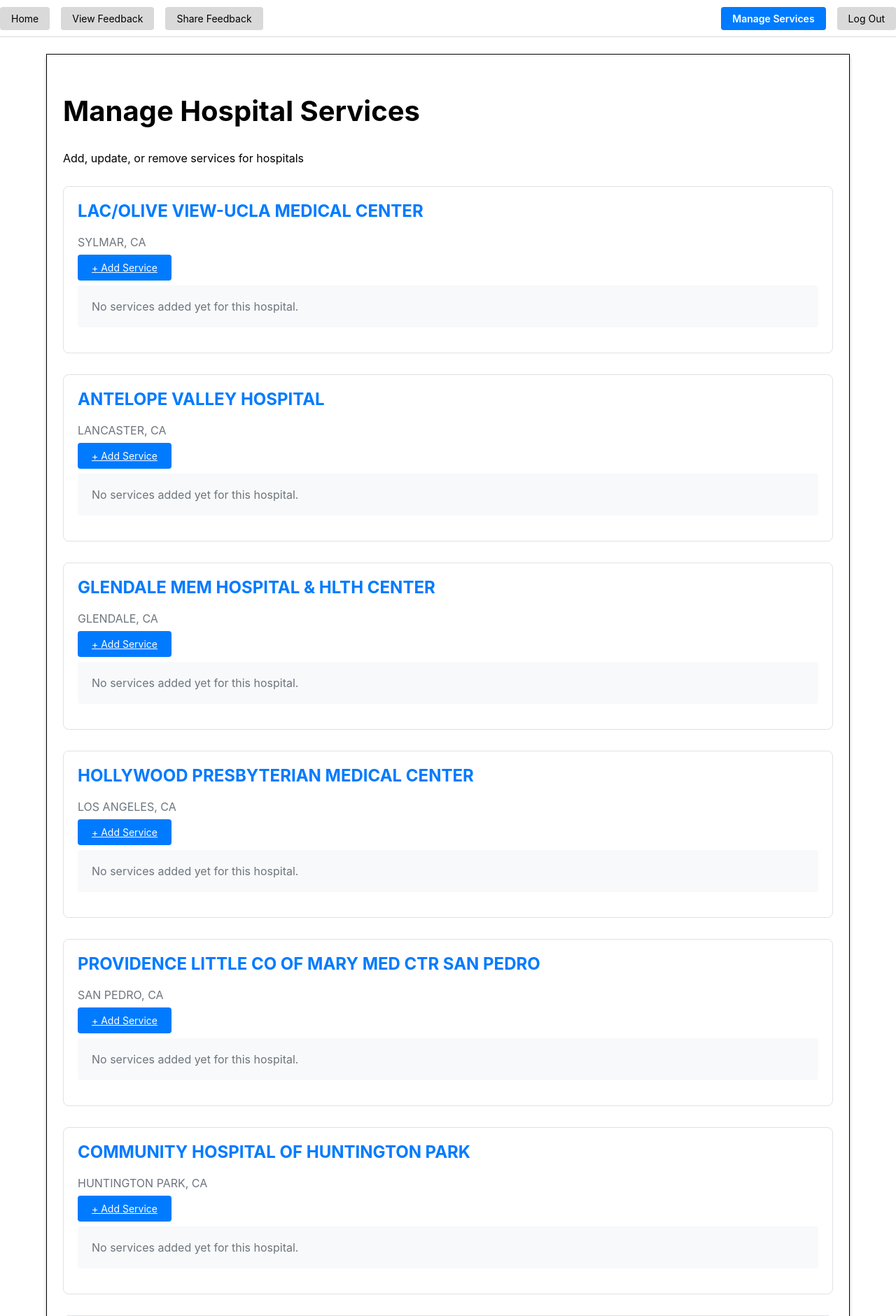
After one commit to davidmertenjones/ist-303-team-kanto-project, a Flask app: page /admin/services in a window 1280 px wide. The commit adds this page. Shown: the top 1881 px of the page at 70% size. Run offline with Flask 3, Linux system fonts and the light colour scheme; a user stored in the database is signed in; some libraries are stand-ins or nearby versions.

Commit message:
#49 and 51

```diff
--- a/hospital_search/app.py
+++ b/hospital_search/app.py
@@ -69,15 +69,41 @@
     childrens = db.Column(db.Integer, nullable=False)
     veterans = db.Column(db.Integer, nullable=False)
 
-#Review database model - stores user reviews for hospitals
+#Review database model - stores user reviews for hospitals (supports anonymous)
 class Review(db.Model):
     __tablename__ = 'review'
     id = db.Column(db.Integer, primary_key=True)
     hospital_name = db.Column(db.String(100), nullable=False)
-    user_id = db.Column(db.Integer, db.ForeignKey('user.id'), nullable=False)
+    user_id = db.Column(db.Integer, db.ForeignKey('user.id'), nullable=True)  # Nullable for anonymous
+    user_name = db.Column(db.String(50), nullable=True)  # For anonymous reviewers
     rating = db.Column(db.Integer, nullable=False)
     comment = db.Column(db.String(500), nullable=False)
     created_at = db.Column(db.String(50), nullable=False)
+    is_verified = db.Column(db.Integer, default=0)  # 1 if from logged-in user
+
+    @property
+    def reviewer_name(self):
+        """Get reviewer name (logged-in username or anonymous name)"""
+        if self.user_id:
+            user = User.query.get(self.user_id)
+            return user.username if user else "Unknown"
+        return self.user_name or "Anonymous"
+
+    @property
+    def is_anonymous(self):
+        """Check if review is from anonymous user"""
+        return self.user_id is None
+
+#Service database model - stores services offered by hospitals (managed by admins)
+class Service(db.Model):
+    __tablename__ = 'service'
+    id = db.Column(db.Integer, primary_key=True)
+    hospital_id = db.Column(db.String(100), db.ForeignKey('hospital.id'), nullable=False)
+    service_name = db.Column(db.String(100), nullable=False)
+    description = db.Column(db.String(500), nullable=True)
+    is_active = db.Column(db.Integer, default=1)  # 1 = active, 0 = inactive
+    created_at = db.Column(db.String(50), nullable=False)
+    updated_at = db.Column(db.String(50), nullable=False)
 
 #### FORMS ####
 
@@ -118,6 +144,30 @@
 
     comment = TextAreaField(validators=[
                            InputRequired(), Length(min=10, max=500)], render_kw={"placeholder": "Share your experience..."})
+
+class PublicFeedbackForm(FlaskForm):
+    hospital_name = StringField(validators=[
+                           InputRequired(), Length(min=2, max=100)], render_kw={"placeholder": "Hospital Name"})
+
+    your_name = StringField(validators=[
+                           InputRequired(), Length(min=2, max=50)], render_kw={"placeholder": "Your Name"})
+
+    rating = IntegerField(validators=[
+                           InputRequired(), NumberRange(min=1, max=5)], render_kw={"placeholder": "Rating (1-5)"})
+
+    comment = TextAreaField(validators=[
+                           InputRequired(), Length(min=10, max=500)], render_kw={"placeholder": "Share your experience..."})
+
+    submit = SubmitField('Submit Feedback')
+
+class ServiceForm(FlaskForm):
+    service_name = StringField(validators=[
+                           InputRequired(), Length(min=3, max=100)], render_kw={"placeholder": "Service Name"})
+
+    description = TextAreaField(validators=[
+                           Length(max=500)], render_kw={"placeholder": "Description (optional)"})
+
+    submit = SubmitField('Save Service')
 
 #### ROUTES ####
 #home - main "search by location" page
@@ -261,7 +311,8 @@
             user_id=current_user.id,
             rating=form.rating.data,
             comment=form.comment.data,
-            created_at=datetime.now().strftime('%Y-%m-%d %H:%M:%S')
+            created_at=datetime.now().strftime('%Y-%m-%d %H:%M:%S'),
+            is_verified=1
         )
         db.session.add(new_review)
         db.session.commit()
@@ -273,6 +324,165 @@
 
     return render_template('review.html', form=form, user_reviews=user_reviews)
 
+#### PUBLIC FEEDBACK (NO LOGIN REQUIRED) ####
+
+@app.route('/feedback', methods=['GET', 'POST'])
+def public_feedback():
+    """Public feedback submission - no login required"""
+    form = PublicFeedbackForm()
+
+    if form.validate_on_submit():
+        from datetime import datetime
+        new_feedback = Review(
+            hospital_name=form.hospital_name.data,
+            user_id=None,  # Anonymous
+            user_name=form.your_name.data,
+            rating=form.rating.data,
+            comment=form.comment.data,
+            created_at=datetime.now().strftime('%Y-%m-%d %H:%M:%S'),
+            is_verified=0  # Not verified
+        )
+        db.session.add(new_feedback)
+        db.session.commit()
+        flash('Thank you for your feedback!', 'success')
+        return redirect(url_for('view_feedback', hospital_name=form.hospital_name.data))
+
+    return render_template('public_feedback.html', form=form)
+
+@app.route('/feedback/view/<path:hospital_name>')
+def view_feedback(hospital_name):
+    """View all feedback for a specific hospital"""
+    reviews = Review.query.filter_by(hospital_name=hospital_name).order_by(Review.created_at.desc()).all()
+
+    # Calculate average rating
+    if reviews:
+        avg_rating = sum(r.rating for r in reviews) / len(reviews)
+    else:
+        avg_rating = 0
+
+    return render_template('view_feedback.html',
+                         hospital_name=hospital_name,
+                         reviews=reviews,
+                         avg_rating=round(avg_rating, 1),
+                         total_reviews=len(reviews))
+
+@app.route('/feedback/all')
+def all_feedback():
+    """View all hospitals with feedback"""
+    # Get unique hospital names with review counts and averages
+    from sqlalchemy import func
+    hospitals = db.session.query(
+        Review.hospital_name,
+        func.count(Review.id).label('review_count'),
+        func.avg(Review.rating).label('avg_rating')
+    ).group_by(Review.hospital_name).all()
+
+    return render_template('all_feedback.html', hospitals=hospitals)
+
+#### SERVICE MANAGEMENT (ADMIN ONLY) ####
+
+@app.route('/admin/services')
+@login_required
+def manage_services():
+    """Admin view: manage all hospital services"""
+    if not current_user.is_admin:
+        flash('Access denied. Admin privileges required.', 'danger')
+        return redirect(url_for('home'))
+
+    # Get all hospitals with their services
+    hospitals = Hospital.query.limit(10).all()  # Limit to first 10 for performance
+
+    # Get services for each hospital
+    hospital_services = {}
+    for hospital in hospitals:
+        hospital_services[hospital.id] = Service.query.filter_by(hospital_id=hospital.id).all()
+
+    return render_template('manage_services.html', hospitals=hospitals, hospital_services=hospital_services)
+
+@app.route('/admin/service/add/<hospital_id>', methods=['GET', 'POST'])
+@login_required
+def add_service(hospital_id):
+    """Admin: add a new service to a hospital"""
+    if not current_user.is_admin:
+        flash('Access denied.', 'danger')
+        return redirect(url_for('home'))
+
+    hospital = Hospital.query.get_or_404(hospital_id)
+    form = ServiceForm()
+
+    if form.validate_on_submit():
+        from datetime import datetime
+        timestamp = datetime.now().strftime('%Y-%m-%d %H:%M:%S')
+        new_service = Service(
+            hospital_id=hospital_id,
+            service_name=form.service_name.data,
+            description=form.description.data,
+            is_active=1,
+            created_at=timestamp,
+            updated_at=timestamp
+        )
+        db.session.add(new_service)
+        db.session.commit()
+        flash(f'Service "{new_service.service_name}" added successfully!', 'success')
+        return redirect(url_for('manage_services'))
+
+    return render_template('service_form.html', form=form, hospital=hospital, action='Add')
+
+@app.route('/admin/service/edit/<int:service_id>', methods=['GET', 'POST'])
+@login_required
+def edit_service(service_id):
+    """Admin: edit an existing service"""
+    if not current_user.is_admin:
+        flash('Access denied.', 'danger')
+        return redirect(url_for('home'))
+
+    service = Service.query.get_or_404(service_id)
+    hospital = Hospital.query.get(service.hospital_id)
+    form = ServiceForm()
+
+    if form.validate_on_submit():
+        from datetime import datetime
+        service.service_name = form.service_name.data
+        service.description = form.description.data
+        service.updated_at = datetime.now().strftime('%Y-%m-%d %H:%M:%S')
+        db.session.commit()
+        flash(f'Service "{service.service_name}" updated successfully!', 'success')
+        return redirect(url_for('manage_services'))
+
+    elif request.method == 'GET':
+        form.service_name.data = service.service_name
+        form.description.data = service.description
+
+    return render_template('service_form.html', form=form, hospital=hospital, service=service, action='Edit')
+
+@app.route('/admin/service/delete/<int:service_id>', methods=['POST'])
+@login_required
+def delete_service(service_id):
+    """Admin: deactivate a service (soft delete)"""
+    if not current_user.is_admin:
+        flash('Access denied.', 'danger')
+        return redirect(url_for('home'))
+
+    service = Service.query.get_or_404(service_id)
+    service.is_active = 0  # Soft delete
+    db.session.commit()
+    flash(f'Service "{service.service_name}" has been deactivated.', 'success')
+    return redirect(url_for('manage_services'))
+
+@app.route('/admin/service/activate/<int:service_id>', methods=['POST'])
+@login_required
+def activate_service(service_id):
+    """Admin: reactivate a service"""
+    if not current_user.is_admin:
+        flash('Access denied.', 'danger')
+        return redirect(url_for('home'))
+
+    service = Service.query.get_or_404(service_id)
+    service.is_active = 1  # Reactivate
+    db.session.commit()
+    flash(f'Service "{service.service_name}" has been activated.', 'success')
+    return redirect(url_for('manage_services'))
+
 #### RUN THE APP ####
 if __name__ == '__main__':
     app.run(debug=True, port=5000)
--- a/hospital_search/static/css/style.css
+++ b/hospital_search/static/css/style.css
@@ -56,6 +56,34 @@
 
 .admin-review-btn:hover {
   background: #0056b3 !important;
+}
+
+/* Danger button for delete actions */
+.btn-danger {
+  padding: 8px 16px;
+  background: #dc3545;
+  color: white;
+  border: none;
+  border-radius: 4px;
+  cursor: pointer;
+  font-size: 14px;
+  transition: background 0.3s ease;
+}
+
+.btn-danger:hover {
+  background: #c82333;
+}
+
+/* Form textarea */
+.form-textarea {
+  padding: 10px;
+  border: 1px solid #ccc;
+  border-radius: 4px;
+  font-family: var(--font-inter);
+  font-size: 14px;
+  resize: vertical;
+  width: 100%;
+  box-sizing: border-box;
 }
 
 /* Main container */
--- a/hospital_search/templates/admin_panel.html
+++ b/hospital_search/templates/admin_panel.html
@@ -21,8 +21,9 @@
 
     <!-- Quick Actions -->
     <div style="display: flex; gap: 16px; margin-top: 30px;">
+      <a href="{{ url_for('manage_services') }}" class="btn-primary">Manage Services</a>
+      <a href="{{ url_for('all_feedback') }}" class="btn-primary">View All Feedback</a>
       <a href="{{ url_for('home') }}" class="btn-primary">Back to Search</a>
-      <a href="{{ url_for('dashboard') }}" class="btn-primary">Dashboard</a>
     </div>
   </div>
 {% endblock %}
--- a/hospital_search/templates/base.html
+++ b/hospital_search/templates/base.html
@@ -17,7 +17,17 @@
     <div class="container">
       <!-- Top navigation (only auth links, no title) -->
       <nav class="level">
-        <div class="level-left"></div>
+        <div class="level-left">
+          <div class="level-item">
+            <a href="{{ url_for('home') }}">Home</a>
+          </div>
+          <div class="level-item">
+            <a href="{{ url_for('all_feedback') }}">View Feedback</a>
+          </div>
+          <div class="level-item">
+            <a href="{{ url_for('public_feedback') }}">Share Feedback</a>
+          </div>
+        </div>
         <div class="level-right">
           {% if not current_user.is_authenticated %}
           <div class="level-item">
@@ -30,13 +40,10 @@
           <!-- Admin/Review button - shows based on user role -->
           <div class="level-item">
             {% if current_user.is_admin %}
-              <a href="{{ url_for('admin_panel') }}" class="admin-review-btn">Admin Panel</a>
+              <a href="{{ url_for('manage_services') }}" class="admin-review-btn">Manage Services</a>
             {% else %}
               <a href="{{ url_for('review') }}" class="admin-review-btn">Leave Review</a>
             {% endif %}
-          </div>
-          <div class="level-item">
-            <a href="{{ url_for('home') }}">Home</a>
           </div>
           <div class="level-item">
             <a href="{{ url_for('logout') }}">Log Out</a>
--- /dev/null
+++ b/hospital_search/templates/manage_services.html
@@ -0,0 +1,90 @@
+{% extends 'base.html' %}
+
+{% block head_title %}Manage Services{% endblock %}
+
+{% block content %}
+<div class="catalog-shell">
+    <h1 class="catalog-title">Manage Hospital Services</h1>
+    <p>Add, update, or remove services for hospitals</p>
+
+    {% if hospitals %}
+        {% for hospital in hospitals %}
+        <div style="margin: 30px 0; padding: 20px; border: 1px solid #dee2e6; border-radius: 8px;">
+            <h2 style="color: #007bff; margin-top: 0;">{{ hospital.fac_name }}</h2>
+            <p style="color: #6c757d;">{{ hospital.city }}, {{ hospital.state }}</p>
+
+            <!-- Add Service Button -->
+            <div style="margin: 15px 0;">
+                <a href="{{ url_for('add_service', hospital_id=hospital.id) }}" class="btn-primary">
+                    + Add Service
+                </a>
+            </div>
+
+            <!-- Services Table -->
+            {% set services = hospital_services[hospital.id] %}
+            {% if services %}
+                <table style="width: 100%; border-collapse: collapse; margin-top: 20px;">
+                    <thead>
+                        <tr style="background: #f8f9fa; border-bottom: 2px solid #dee2e6;">
+                            <th style="padding: 12px; text-align: left;">Service Name</th>
+                            <th style="padding: 12px; text-align: left;">Description</th>
+                            <th style="padding: 12px; text-align: center;">Status</th>
+                            <th style="padding: 12px; text-align: center;">Actions</th>
+                        </tr>
+                    </thead>
+                    <tbody>
+                        {% for service in services %}
+                        <tr style="border-bottom: 1px solid #dee2e6;">
+                            <td style="padding: 12px;">{{ service.service_name }}</td>
+                            <td style="padding: 12px;">{{ service.description[:50] if service.description else '' }}...</td>
+                            <td style="padding: 12px; text-align: center;">
+                                {% if service.is_active %}
+                                    <span style="color: green; font-weight: bold;">✓ Active</span>
+                                {% else %}
+                                    <span style="color: red;">✗ Inactive</span>
+                                {% endif %}
+                            </td>
+                            <td style="padding: 12px; text-align: center;">
+                                <a href="{{ url_for('edit_service', service_id=service.id) }}"
+                                   class="btn-primary" style="font-size: 12px; padding: 5px 10px;">Edit</a>
+
+                                {% if service.is_active %}
+                                <form method="POST" action="{{ url_for('delete_service', service_id=service.id) }}"
+                                      style="display: inline;">
+                                    <button type="submit" class="btn-danger"
+                                            style="font-size: 12px; padding: 5px 10px;"
+                                            onclick="return confirm('Deactivate this service?');">
+                                        Deactivate
+                                    </button>
+                                </form>
+                                {% else %}
+                                <form method="POST" action="{{ url_for('activate_service', service_id=service.id) }}"
+                                      style="display: inline;">
+                                    <button type="submit" class="btn-primary"
+                                            style="font-size: 12px; padding: 5px 10px;">
+                                        Activate
+                                    </button>
+                                </form>
+                                {% endif %}
+                            </td>
+                        </tr>
+                        {% endfor %}
+                    </tbody>
+                </table>
+            {% else %}
+                <p style="color: #6c757d; padding: 20px; background: #f8f9fa; border-radius: 4px;">
+                    No services added yet for this hospital.
+                </p>
+            {% endif %}
+        </div>
+        {% endfor %}
+    {% else %}
+        <p>No hospitals found.</p>
+    {% endif %}
+</div>
+
+<!-- Custom filter to get services by hospital_id -->
+{% macro get_services_for_hospital(hospital_id) %}
+    {# This will be replaced by actual query in route #}
+{% endmacro %}
+{% endblock %}
```
Also changed, not shown: hospital_search/init_db.py (+15 -2 lines), hospital_search/templates/all_feedback.html (added, +45 -0 lines), hospital_search/templates/public_feedback.html (added, +44 -0 lines), hospital_search/templates/service_form.html (added, +29 -0 lines), hospital_search/templates/view_feedback.html (added, +82 -0 lines), hospital_search/instance/database.db.
